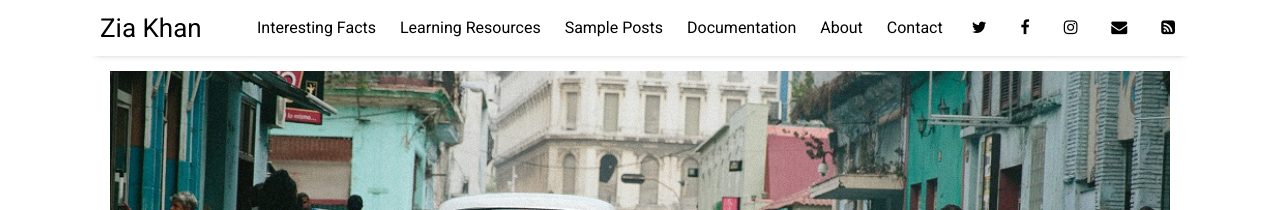
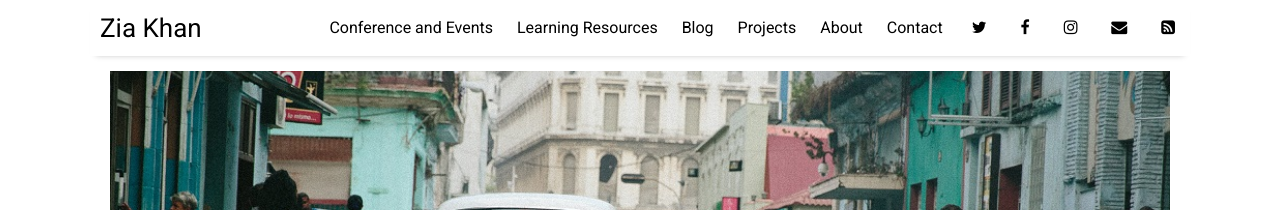
Before and after one commit to M-Zia-Khan/m-zia-khan.github.io, a Jekyll site: the page built from index.html, in a window 1280 px wide. Shown: the top 210 px of the page. Built offline with Jekyll 4.4.1, drawn with Linux system fonts in a browser that asks for light colours; nearby versions of some CDN libraries; the list of posts is cut into pages by our own code.

Commit message:
Update settings.yml

```diff
--- a/_data/settings.yml
+++ b/_data/settings.yml
@@ -10,10 +10,10 @@ disqus:
   disqus_shortname: 'millennial-3'
 
 menu:
-- {name: 'Interesting Facts', folder: 'pages', file: 'facts.html'}
+- {name: 'Conference and Events', folder: 'pages', file: 'facts.html'}
 - {name: 'Learning Resources', folder: 'pages', file: 'resources.html'}
-- {name: 'Sample Posts', folder: 'pages', file: 'sample-posts.html'}
-- {name: 'Documentation', folder: 'pages', file: 'documentation.html'}
+- {name: 'Blog', folder: 'pages', file: 'sample-posts.html'}
+- {name: 'Projects', folder: 'pages', file: 'documentation.html'}
 - {name: 'About', folder: 'pages', file: 'about.html'}
 - {name: 'Contact', folder: 'pages', file: 'contact.html'}
 
```
